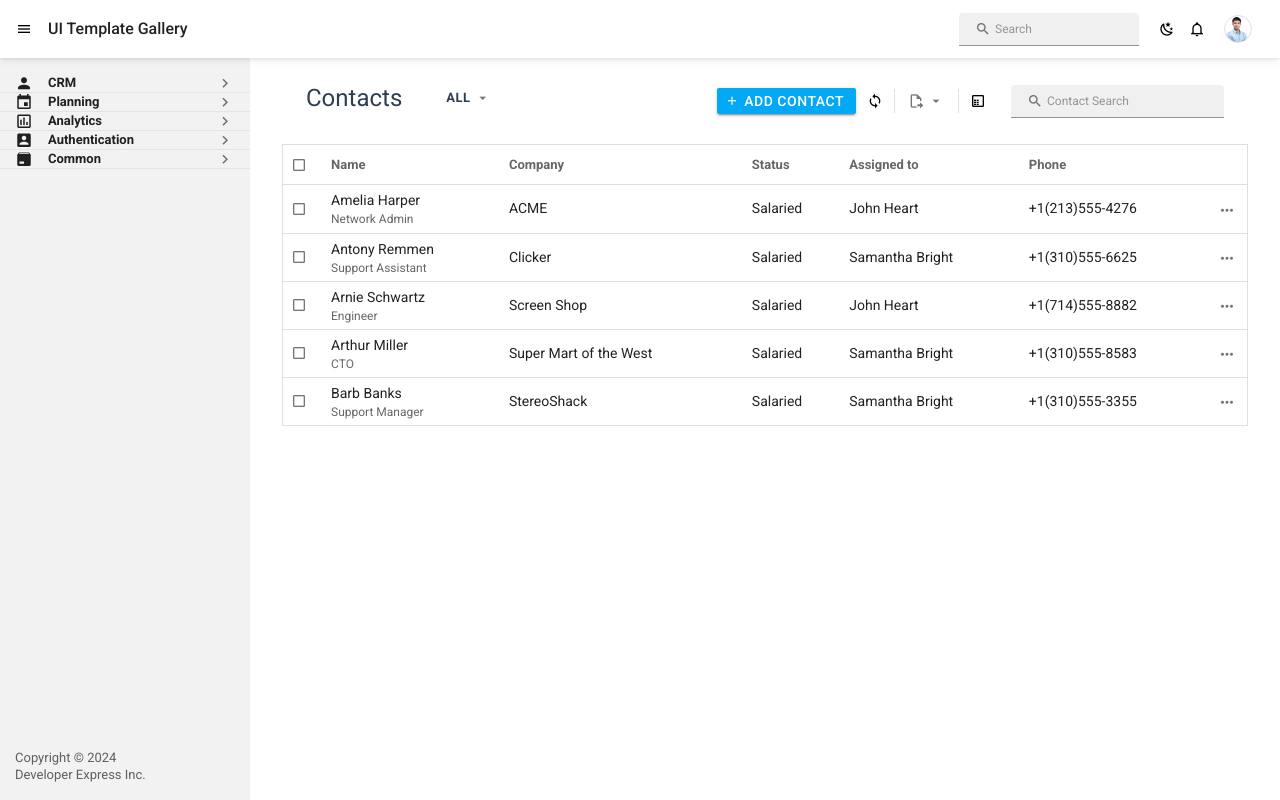
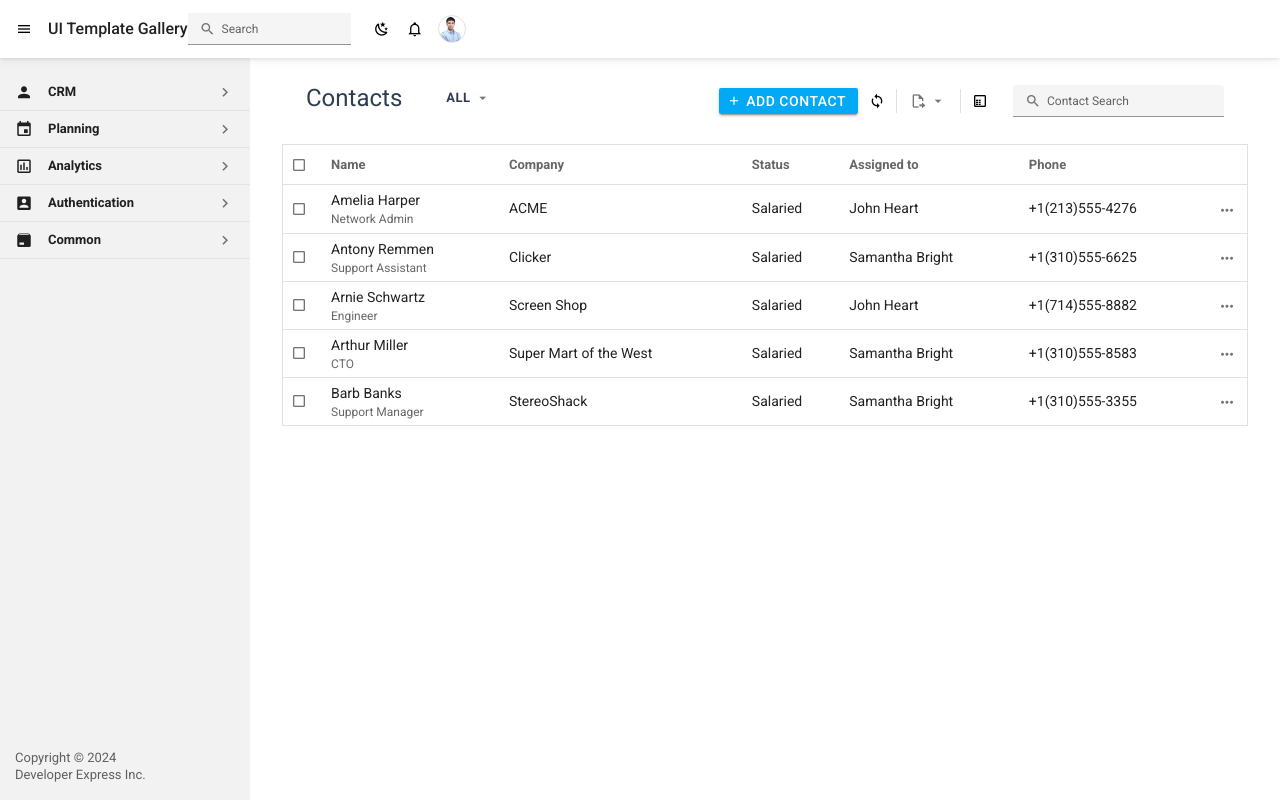
Before and after one commit to AjeshMadhavan/Customer-Management, a Vue app: page / in a window 1280 px wide. Built offline with nearby package versions, Linux system fonts and the light colour scheme.

Commit message:
refactor: udpated header container styles

```diff
--- a/src/components/SearchInput.vue
+++ b/src/components/SearchInput.vue
@@ -73,18 +73,31 @@
   color: rgb(3, 169, 244);
 
   .v-input__slot {
-    min-height: 32px;
+    min-height: 31px;
+    max-height: 31px;
+    margin-top: -1px;
+    background-color: rgba(0, 0, 0, 0.04) !important;
   }
 
   #input-box::placeholder {
     text-transform: capitalize;
+    color: rgba(0, 0, 0, 0.6);
+    font-size: 12px;
   }
 
   .v-input__prepend-inner {
     margin-top: 4px;
+    padding: 4px 4px 4px 2px;
+
+    .v-input__icon {
+      width: 16px;
+      min-width: 16px;
+      height: 16px;
+    }
 
     .v-icon {
       font-size: 16px;
+      padding-right: 4px;
     }
   }
 
--- a/src/containers/HeaderContainer.vue
+++ b/src/containers/HeaderContainer.vue
@@ -16,20 +16,25 @@
         prepend-icon="mdi-magnify"
         class="pl-1.5 search-input"
       />
+      <div class="min-w-7 ml-1.25">
         <custom-button
-        button-style="shadow-none ml-1 custom-button"
+          button-style="shadow-none custom-button"
           :icon="headerData.icons.themeSwitchingIcon"
         />
+      </div>
+      <div class="min-w-7 ml-1.25">
         <custom-button
-        button-style="shadow-none ml-1 custom-button"
+          button-style="shadow-none custom-button"
           :icon="headerData.icons.notificationIcon"
         />
+      </div>
       <options-dropdown
-        class="pl-2.5 w-max"
+        class="pl-1.25 w-fit"
         :content-position="DropdownContentPosition.Right"
         :dropdown-content="headerData.userProfile.options"
-        :icon="profileIcon"
-        :image-url="profileImage"
+        :toggle-button-style="headerStyle.dropdownToggleButton"
+        :icon="headerStyle.profileIcon"
+        :image-url="headerStyle.profileImage"
         should-hide-toggle-arrow
       />
     </div>
@@ -51,25 +56,38 @@
   (e: "toggle-button-click", value: Event): void;
 }>();
 
-const profileIcon = ref<string>("");
-const profileImage = ref<string>("");
+interface HeaderStyle {
+  profileIcon: string;
+  profileImage: string;
+  dropdownToggleButton: string;
+}
+
+const headerStyle = ref<HeaderStyle>({
+  profileIcon: "",
+  profileImage: "",
+  dropdownToggleButton: "",
+});
+
 const windowWidth = 536;
 
 const headerData = computed(() => UiData.topPanel);
 
-const setProfileIcon = () => {
-  profileImage.value = window.innerWidth <= windowWidth ? "" : UserProfileImage;
-  profileIcon.value =
+const setHeaderStyles = () => {
+  headerStyle.value.profileImage =
+    window.innerWidth <= windowWidth ? "" : UserProfileImage;
+  headerStyle.value.profileIcon =
     window.innerWidth <= windowWidth ? "mdi-dots-vertical" : "";
+  headerStyle.value.dropdownToggleButton =
+    window.innerWidth <= windowWidth ? "px-1.25 text-black" : "";
 };
 
 const handleToggleButtonClick = (event: Event) => {
   emits("toggle-button-click", event);
 };
 
-window.addEventListener("resize", () => setProfileIcon());
+window.addEventListener("resize", () => setHeaderStyles());
 
-onMounted(() => setProfileIcon());
+onMounted(() => setHeaderStyles());
 </script>
 
 <style lang="scss" scoped>
@@ -81,9 +99,13 @@
   box-shadow: 0 4px 8px rgba(0, 0, 0, 0.05), 0 0 4px rgba(0, 0, 0, 0.15);
 
   .title-section {
-    width: calc(100% - 78px);
+    width: max-content;
     display: flex;
     align-items: center;
+
+    @media (max-width: 550px) {
+      width: calc(100% - 78px);
+    }
   }
 
   .header-title {
@@ -95,8 +117,9 @@
   }
 
   .search-input {
-    max-width: 191px;
-    padding-right: 11px;
+    max-width: 192px;
+    padding-right: 12px;
+    border-radius: 0;
 
     @media (max-width: 531px) {
       display: none;
--- a/tailwind.config.js
+++ b/tailwind.config.js
@@ -25,14 +25,12 @@
         "black-87": "rgba(0, 0, 0, 0.87)",
         "light-blue-500": "rgb(3, 169, 244)"
       },
-      padding: {
-        "2.25": "9px"
-      },
       height: {
         "9.5": "38px",
       },
       padding: {
         "1.25": "5px",
+        "2.25": "9px",
         "2.75": "11px",
         "3.75": "15px",
         "4.50": "18px"
```
Lines whose indentation alone changed are shown as unchanged.
